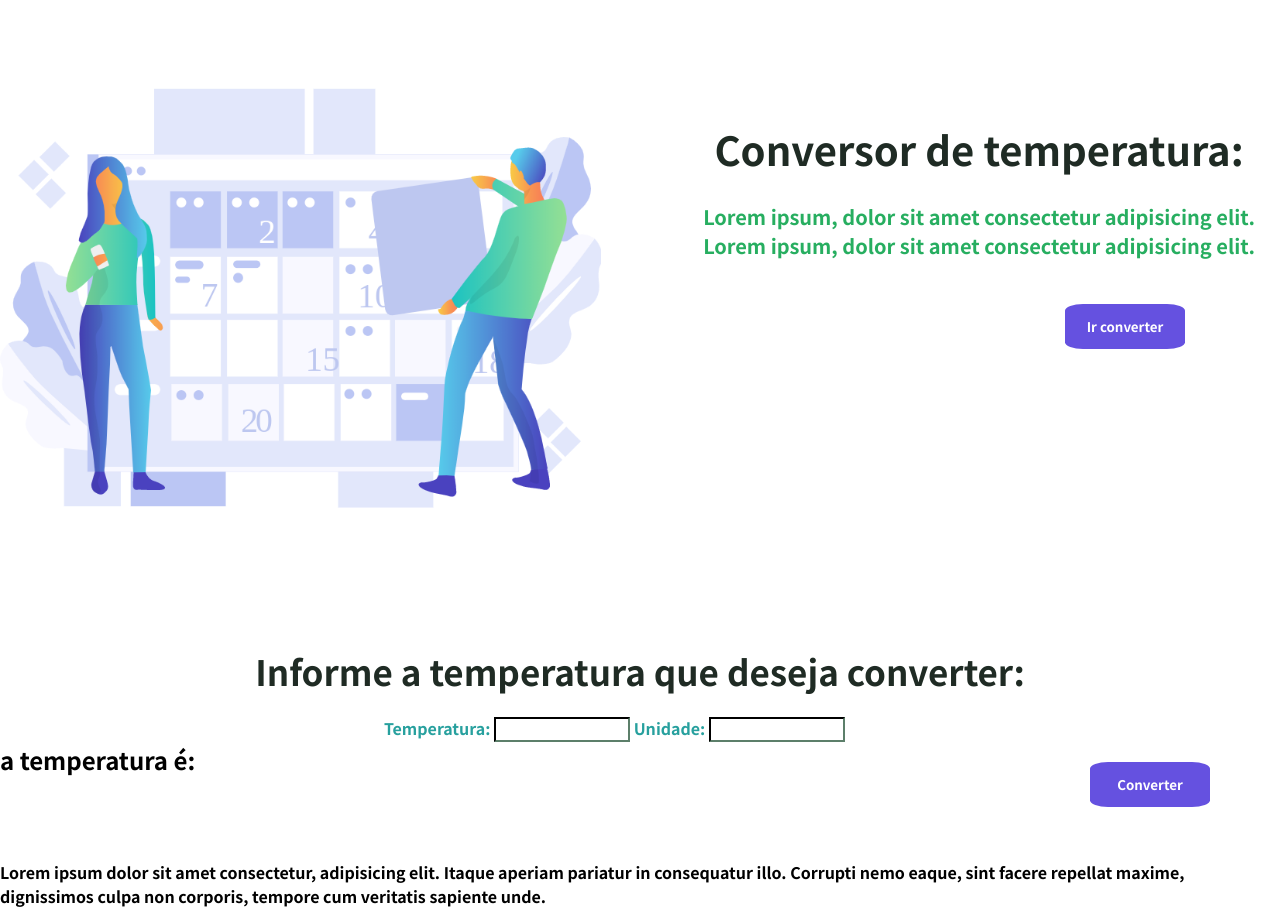
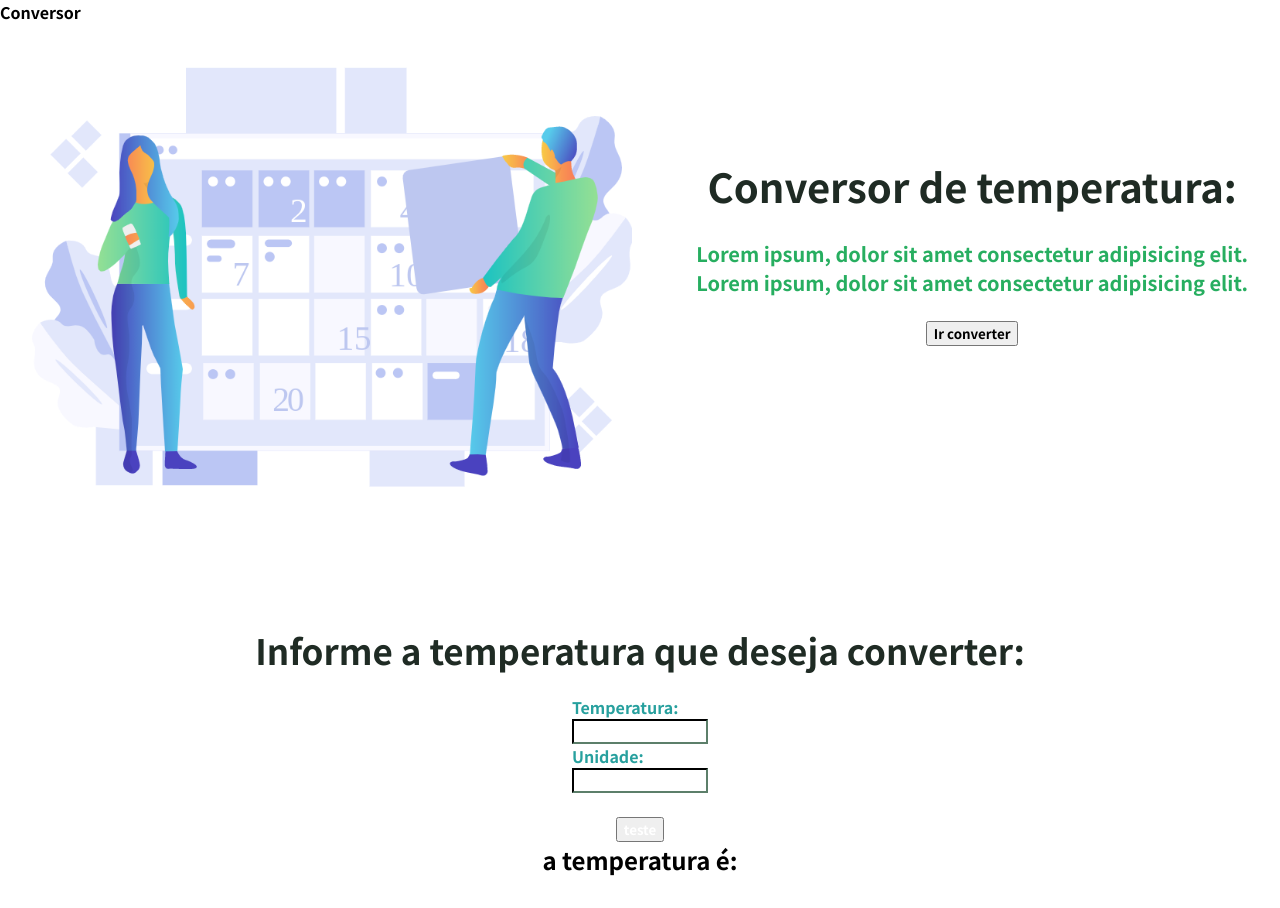
Before and after one commit to amandaduuaarte/temperature-converter, a plain HTML site: page index.html in a window 1280 px wide. After the commit the page ends 877 px from the top, so only its background shows below. Drawn offline with Linux system fonts and the light colour scheme.

Commit message:
ajustes no script

```diff
--- a/CSS/style.css
+++ b/CSS/style.css
@@ -3,6 +3,9 @@
 
 *{
     margin: 0;
+    display: flex;
+    flex-wrap: wrap;
+    flex-flow: column nowrap;
     /*color: #ffffff;*/
     color: black;
     font-family: 'Noto Sans TC', sans-serif;
@@ -11,17 +14,19 @@
 }
 
 .texts{
-    float: right;
-    text-align: justify;
-    margin-top: 70px;
-    margin-right: 25px;
+    text-align: left;
     align-items: center;
-    height: 300px;
+    height: 250px;
+    margin-top: 10%;
+    justify-content:space-around;
+    justify-content: flex-start;
 }
 .title{
     color:#1f2b24;
     font-size: 40px;
     text-align: center;
+    flex-direction: column;
+
 }
 #informations{
     font-size: 20px;
@@ -33,14 +38,18 @@
     font-size: 35px;
 }
 #visual{
-    margin-top: 50px;
+    margin-top: 5px;
     height: 560px;
-width: 100%;
-/*background-color: #205374;*/;
-border-color:#1f2b24;
-border-width: 45px;
-border-radius: 5px;
-display:inline-table;
+    width: 100%;
+    flex-flow: row wrap;
+    flex-flow: row nowrap;
+    /*background-color: #205374;*/;
+    border-color:#1f2b24;
+    border-width: 45px;
+    border-radius: 5px;
+    flex-direction: row;
+    justify-content: space-around;
+
 
 }
 #img01{
@@ -50,13 +59,15 @@ display:inline-table;
 }
 #info{
     color: #27A09E;
+
 }
 #forms{
 
     align-items: center;
     width: 100%;
     height: 250px;
-    display: inline-block;
+    align-content: center;
+
 }
 .inputs{
     position: relative;
@@ -68,19 +79,21 @@ display:inline-table;
 
 }
 #dados{
-    align-items: center;
-    margin-left: 30%;
+    align-content: center;
+    justify-content:space-around;
+    text-align: flex-start;
 }
-.buttons{
+.btn btn-primary{
         background-color: #6551e0;
         color:#fff;
-        height: 45px;
-        width: 120px;
+        height: 50px;
+        width: 140px;
         border: none;
         border-radius: 15%;
         margin-right: 70px;
         margin-top:20px;
-        float: right;
+
+
 
 }
 #convertion{
--- a/JS/script.js
+++ b/JS/script.js
@@ -1,25 +1,73 @@
-let tempValue = 0;
-let type;
-let number;
-let final
-let valor
 
-function transform (tempValue, type, number, final,valor){
-    let total
-    tempValue = document.querySelector("#tempValue")
-    type = document.getElementById("type");
-    number = tempValue.value
-    valor = type.value
+let tempValue ;
+let type ;
+let final;
 
-    if (valor = "celsius"){
-        total = (number *9/5 + 32)  + " em celsius"
-    }else if (valor = "fahrenheit"){
-        total = ((number -32) *5/2) + " em fahrenheit "
-    }else{
-        console.log("erro na conversão ")
+function transform(tempValue, type){
+    tempValue = document.querySelector('#tempValue');
+    type = document.querySelector('#type');
+
+    const celsius = type.value.toUpperCase().includes('C');
+    const fahrenheit = type.value.toUpperCase().includes('F');
+    let valor
+    if (!celsius && !fahrenheit){
+       valor = console.log("error")
+    }else {
+        if (celsius){
+            valor = ((tempValue.value * 9/5) + 32 ) + " em fahrenheit"
+        }else if (fahrenheit){
+            valor = ((tempValue.value -32) * 5/9) + " em celsius "
+        }
+
+        final =  document.querySelector("#final").innerHTML=`A temperatura é: ${valor} `
+          return final
     }
-   final =  document.querySelector("#final").innerHTML=`A temperatura é: ${total} `
-    return final
-    // console.log( `A temperatura é: ${total} `)
-    // return console.log(tempValue.value);
+
+    return valor
 }
+
+
+
+
+
+
+
+
+
+
+
+
+
+
+
+
+
+
+
+
+
+
+
+
+
+
+
+// function transform (tempValue, type, number, final,valor){
+//     let total
+//     tempValue = document.querySelector("#tempValue")
+//     type = document.querySelector("#type");
+//     number = tempValue.value
+//     valor = type.value
+
+//     if (valor = "C"){
+//         total = (number *9/5 + 32)  + " em fahrenheit"
+//     }else if (valor = "F"){
+//         total = ((number -32) *5/2) + " em celsius "
+//     }else{
+//         console.log("erro na conversão ")
+//     }
+//   // final =  document.querySelector("#final").innerHTML=`A temperatura é: ${total} `
+//     //return final
+//      console.log( `A temperatura é: ${total} `)
+//     // return console.log(tempValue.value);
+// }
--- a/index.html
+++ b/index.html
@@ -18,7 +18,7 @@
             <p id="informations"> Lorem ipsum, dolor sit amet consectetur adipisicing elit.<br>
                 Lorem ipsum, dolor sit amet consectetur adipisicing elit. </p>
                 <br>
-                <button type="submit"class="buttons" i id="More">Ir converter </button>
+                <button type="submit"class="btn btn-primary" i id="More">Ir converter </button>
         </div>
     </div>
     <div class="content" id="forms">
@@ -30,13 +30,13 @@
             <label id="info"> Unidade: </label>
             <input type ="text" class="inputs" id="type" >
             <br>
+            <input type = "button" class="btn btn-primary" id="convertion" onclick="transform()" value= "teste"/>
+        </form>
+       <h2 id="final"> a temperatura é: </h2>
+      <!--<div class="temp">
+          <p> Lorem ipsum dolor sit amet consectetur, adipisicing elit. Itaque aperiam pariatur in consequatur illo. Corrupti nemo eaque, sint facere repellat maxime, dignissimos culpa non corporis, tempore cum veritatis sapiente unde.</p>
+        </div>-->
+    </div>
 
-        </form>
-        <button type="submit"class="buttons" id="convertion" onclick="transform()" >Converter</button>
-        <h2 id="final"> a temperatura é: </h2>
-    </div>
-    <div class="temp">
-        <p> Lorem ipsum dolor sit amet consectetur, adipisicing elit. Itaque aperiam pariatur in consequatur illo. Corrupti nemo eaque, sint facere repellat maxime, dignissimos culpa non corporis, tempore cum veritatis sapiente unde.</p>
-    </div>
 </body>
 </html>
```
